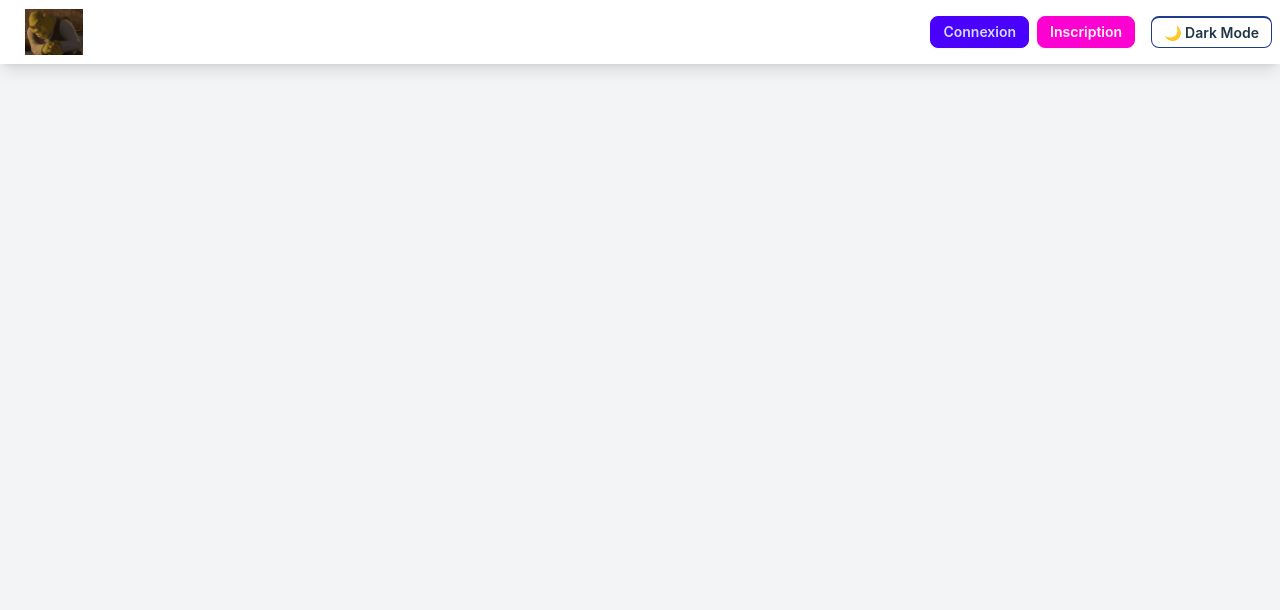
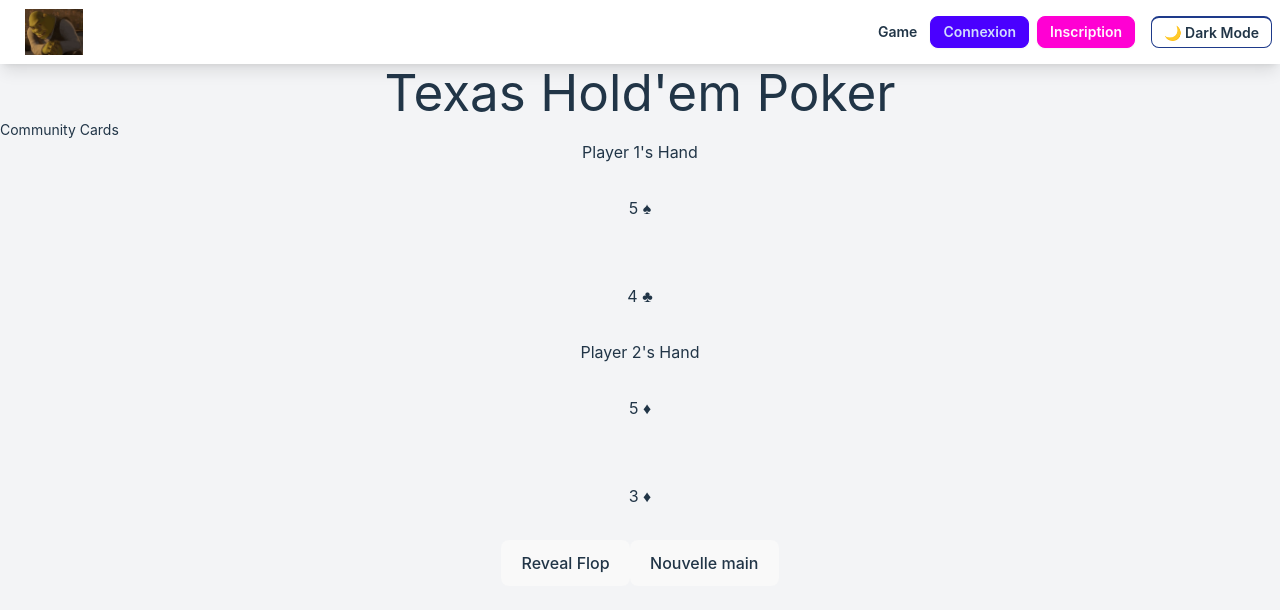
Before and after one commit to Azroph/React-game, a React (Vite) app in the folder frontend/: page /game in a window 1280 px wide. Shown: the top 610 px of the page. Built offline with nearby package versions, Linux system fonts and the light colour scheme.

Commit message:
game init

```diff
--- a/frontend/src/App.jsx
+++ b/frontend/src/App.jsx
@@ -9,6 +9,7 @@ import RegisterForm from './Components/RegisterForm';
 import Dashboard from './Components/Dashboard';
 import PrivateRoute from './Components/PrivateRoute';
 import Home from './Components/Home';
+import Game from './Components/Game/Game';
 
 function App() {
   return (
@@ -18,6 +19,7 @@ function App() {
           <Navbar />
           <Routes>
             <Route path="/" element={<Home />} />
+            <Route path="/game" element={<Game />} />
             <Route path="/login" element={<LoginForm />} />
             <Route path="/register" element={<RegisterForm />} />
             <Route element={<PrivateRoute />}>
--- a/frontend/src/Components/Dashboard.jsx
+++ b/frontend/src/Components/Dashboard.jsx
@@ -1,21 +1,84 @@
-import React from 'react';
+import React, { useState, useEffect } from 'react';
 
 const Dashboard = () => {
+  const [socket, setSocket] = useState(null);
+  const [gameId, setGameId] = useState(null);
+  const [currentPlayer, setCurrentPlayer] = useState(null);
+  const [message, setMessage] = useState('');
+
+  useEffect(() => {
+    const newSocket = new WebSocket('ws://localhost:3000');
+
+    newSocket.onopen = () => {
+      console.log('WebSocket connection established');
+      setSocket(newSocket);
+    };
+
+    newSocket.onmessage = (event) => {
+      const data = JSON.parse(event.data);
+      handleSocketMessage(data);
+    };
+
+    newSocket.onclose = () => {
+      console.log('WebSocket connection closed');
+    };
+
+    return () => {
+      if (newSocket) {
+        newSocket.close();
+      }
+    };
+  }, []);
+
+  const handleSocketMessage = (data) => {
+    switch (data.type) {
+      case 'gameStart':
+        setCurrentPlayer(data.currentPlayer);
+        setMessage('La partie commence!');
+        break;
+      case 'turnPlayed':
+        setMessage(`Le joueur ${data.player} a joué: ${data.move}`);
+        break;
+      case 'nextTurn':
+        setCurrentPlayer(data.currentPlayer);
+        break;
+      case 'playerDisconnected':
+        setMessage(`Le joueur ${data.player} s'est déconnecté. La partie est terminée.`);
+        break;
+      default:
+        console.log('Unknown message type:', data.type);
+    }
+  };
+
+  const sendSocketMessage = (type, payload) => {
+    if (socket && socket.readyState === WebSocket.OPEN) {
+      socket.send(JSON.stringify({ type, ...payload }));
+    }
+  };
+
   const handleCreateGame = () => {
-    // Logique pour créer une partie
-    console.log("Créer une partie");
+    sendSocketMessage('createGame');
   };
 
   const handleJoinGame = () => {
-    // Logique pour rejoindre une partie
-    console.log("Rejoindre une partie");
+    const gameIdToJoin = prompt("Entrez l'ID de la partie à rejoindre:");
+    if (gameIdToJoin) {
+      sendSocketMessage('joinGame', { gameId: gameIdToJoin });
+    }
+  };
+
+  const handlePlayTurn = () => {
+    const move = prompt("Entrez votre coup:");
+    if (move && gameId) {
+      sendSocketMessage('playTurn', { gameId, move });
+    }
   };
 
   return (
     <div className="p-4 flex flex-col items-center justify-center min-h-screen">
       <h1 className="text-4xl font-bold mb-8">Tableau de bord</h1>
 
-      <div className="flex space-x-4">
+      <div className="flex space-x-4 mb-4">
         <button
           onClick={handleCreateGame}
           className="btn btn-primary text-white py-3 px-6 rounded-lg"
@@ -30,6 +93,25 @@ const Dashboard = () => {
           Rejoindre une partie
         </button>
       </div>
+
+      {gameId && (
+        <button
+          onClick={handlePlayTurn}
+          className="btn btn-success text-white py-3 px-6 rounded-lg mb-4"
+        >
+          Jouer un coup
+        </button>
+      )}
+
+      <div className="mt-4 text-lg">
+        {message}
+      </div>
+
+      {currentPlayer && (
+        <div className="mt-4 text-lg">
+          Joueur actuel: {currentPlayer === socket?.url ? 'Vous' : 'Adversaire'}
+        </div>
+      )}
     </div>
   );
 };
--- /dev/null
+++ b/frontend/src/Components/Game/Deck.jsx
@@ -0,0 +1,35 @@
+class Deck {
+  constructor() {
+    this.deck = this.generateDeck();
+    this.shuffle();
+  }
+
+  generateDeck() {
+    const suits = ['♠', '♣', '♥', '♦'];
+    const values = [
+      '2', '3', '4', '5', '6', '7', '8', '9', '10', 'J', 'Q', 'K', 'A'
+    ];
+    const deck = [];
+
+    suits.forEach(suit => {
+      values.forEach(value => {
+        deck.push({ value, suit });
+      });
+    });
+
+    return deck;
+  }
+
+  shuffle() {
+    for (let i = this.deck.length - 1; i > 0; i--) {
+      const j = Math.floor(Math.random() * (i + 1));
+      [this.deck[i], this.deck[j]] = [this.deck[j], this.deck[i]];
+    }
+  }
+
+  deal(num) {
+    return this.deck.splice(0, num);
+  }
+}
+
+export default Deck;
--- /dev/null
+++ b/frontend/src/Components/Game/Game.jsx
@@ -0,0 +1,46 @@
+import React, { useState } from 'react';
+import Table from './Table';
+import PlayerHand from './PlayerHand';
+import Deck from './Deck';
+
+const Game = () => {
+  const [deck, setDeck] = useState(new Deck());
+  const [player1Hand, setPlayer1Hand] = useState(deck.deal(2));
+  const [player2Hand, setPlayer2Hand] = useState(deck.deal(2));
+  const [communityCards, setCommunityCards] = useState(deck.deal(5));
+  const [stage, setStage] = useState(0); // 0: Preflop, 3: Flop, 4: Turn, 5: River
+  const [gameOver, setGameOver] = useState(false);
+
+  const nextStage = () => {
+    if (stage < 5) {
+      setStage(stage + 1);
+    } else {
+      setGameOver(true);
+    }
+  };
+
+  const dealNewHand = () => {
+    const newDeck = new Deck();
+    setDeck(newDeck);
+    setPlayer1Hand(newDeck.deal(2));
+    setPlayer2Hand(newDeck.deal(2));
+    setCommunityCards(newDeck.deal(5));
+    setStage(0);
+    setGameOver(false);
+  };
+
+  return (
+    <div className="game">
+      <h1>Texas Hold'em Poker</h1>
+      <Table communityCards={communityCards} stage={stage} />
+      <PlayerHand player="Player 1" cards={player1Hand} />
+      <PlayerHand player="Player 2" cards={player2Hand} />
+      <button onClick={nextStage} disabled={gameOver}>
+        {stage === 0 ? 'Reveal Flop' : stage === 3 ? 'Reveal Turn' : stage === 4 ? 'Reveal River' : 'End Game'}
+      </button>
+      <button onClick={dealNewHand}>Nouvelle main</button>
+    </div>
+  );
+};
+
+export default Game;
--- /dev/null
+++ b/frontend/src/Components/Game/PlayerHand.jsx
@@ -0,0 +1,18 @@
+import React from 'react';
+
+const PlayerHand = ({ player, cards }) => {
+  return (
+    <div className="player-hand">
+      <h2>{player}'s Hand</h2>
+      <div className="cards">
+        {cards.map((card, index) => (
+          <span key={index} className="card">
+            {card.value} {card.suit}
+          </span>
+        ))}
+      </div>
+    </div>
+  );
+};
+
+export default PlayerHand;
--- /dev/null
+++ b/frontend/src/Components/Game/Table.jsx
@@ -0,0 +1,20 @@
+import React from 'react';
+
+const Table = ({ communityCards, stage }) => {
+  const cardsToShow = communityCards.slice(0, stage);
+
+  return (
+    <div className="table">
+      <h2>Community Cards</h2>
+      <div className="cards">
+        {cardsToShow.map((card, index) => (
+          <span key={index} className="card">
+            {card.value} {card.suit}
+          </span>
+        ))}
+      </div>
+    </div>
+  );
+};
+
+export default Table;
--- a/frontend/src/Components/Navbar.jsx
+++ b/frontend/src/Components/Navbar.jsx
@@ -21,6 +21,7 @@ const Navbar = () => {
         </Link>
       </div>
       <div className="flex-none">
+        <Link to="/game" className="btn btn-ghost btn-sm rounded-btn dark:text-gray-200">Game</Link> {/* Nouveau lien */}
         {isAuthenticated ? (
           <>
             <Link to="/dashboard" className="btn btn-ghost btn-sm rounded-btn dark:text-gray-200">Dashboard</Link>
```
